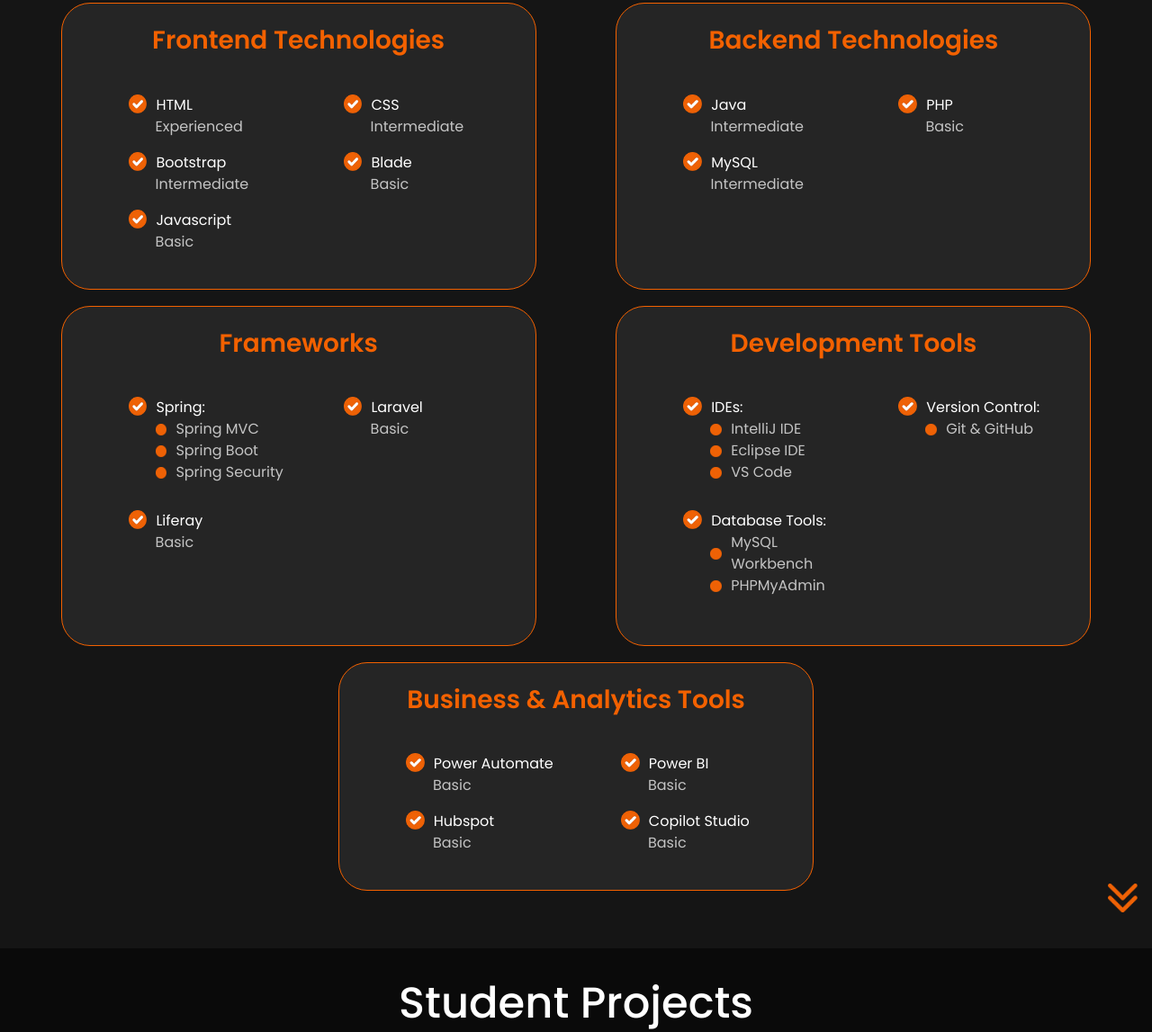
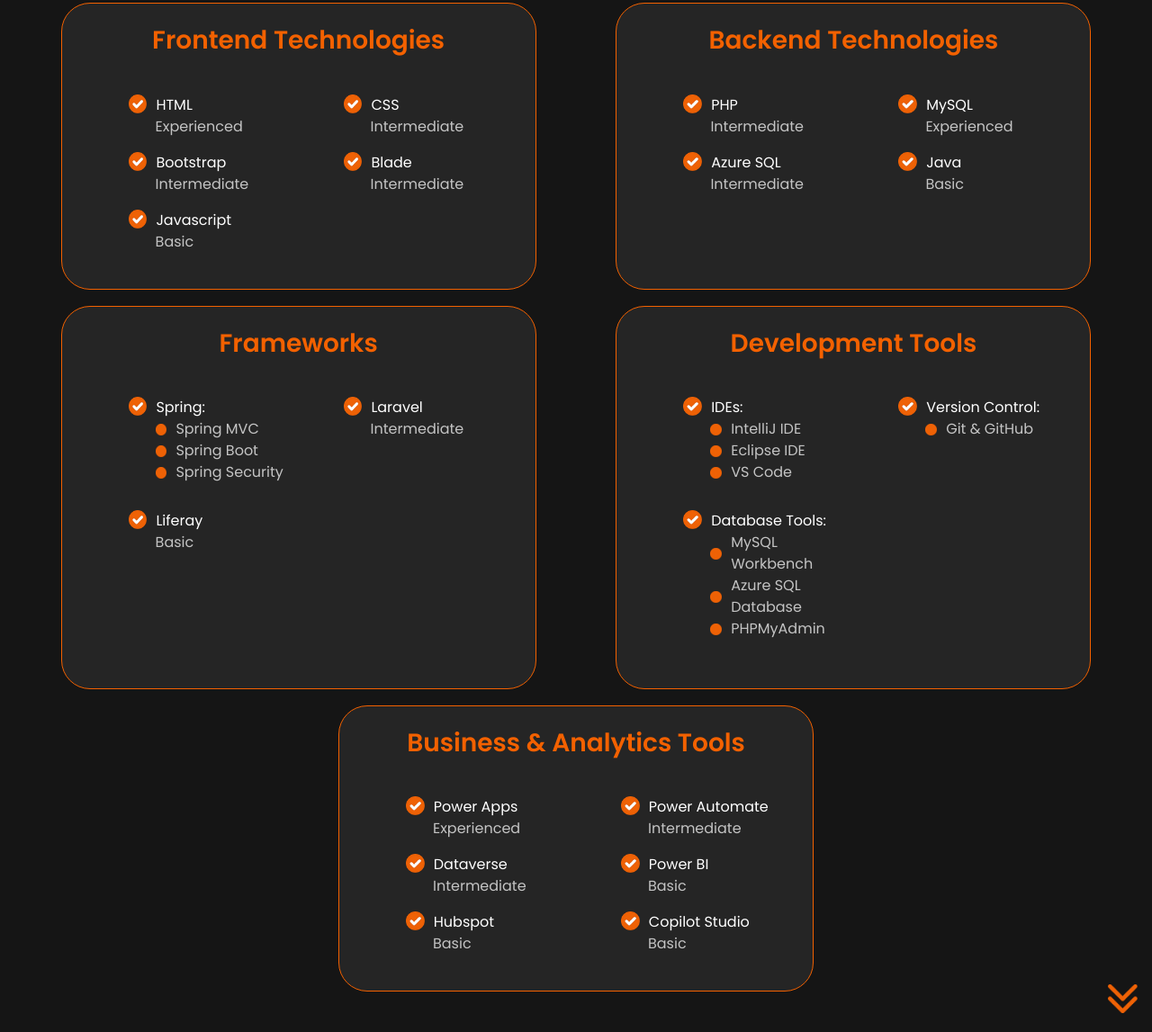
Before and after one commit to JeDo5410/J.E.O-Portfolio, a website: page index.html in a window 1280 px wide. Shown: the part 1807-2954 px from the top of the page at 90% size. Drawn offline with nearby package versions, Linux system fonts and the light colour scheme; some packages are replaced by stand-ins of ours; a script that the page names is missing.

Commit message:
update skill levels and add new skills in the Skills Section

```diff
--- a/index.html
+++ b/index.html
@@ -168,7 +168,7 @@
                             <div class="col skills-container">
                                 <img src="./assets/checkmark-orange.png" alt="orange checkmark" class="checkmark-orange">
                                 <span>Blade</span>
-                                <p>Basic</p>
+                                <p>Intermediate</p>
                             </div>
                             <div class="col skills-container">
                                 <img src="./assets/checkmark-orange.png" alt="orange checkmark" class="checkmark-orange">
@@ -184,18 +184,23 @@
                         <div class="row row-cols-2">
                             <div class="col skills-container">
                                 <img src="./assets/checkmark-orange.png" alt="orange checkmark" class="checkmark-orange">
-                                <span>Java</span>
+                                <span>PHP</span>
                                 <p>Intermediate</p>
                             </div>
                             <div class="col skills-container">
                                 <img src="./assets/checkmark-orange.png" alt="orange checkmark" class="checkmark-orange">
-                                <span>PHP</span>
-                                <p>Basic</p>
+                                <span>MySQL</span>
+                                <p>Experienced</p>
                             </div>
                             <div class="col skills-container">
                                 <img src="./assets/checkmark-orange.png" alt="orange checkmark" class="checkmark-orange">
-                                <span>MySQL</span>
+                                <span>Azure SQL</span>
                                 <p>Intermediate</p>
+                            </div>
+                            <div class="col skills-container">
+                                <img src="./assets/checkmark-orange.png" alt="orange checkmark" class="checkmark-orange">
+                                <span>Java</span>
+                                <p>Basic</p>
                             </div>
                         </div>
                     </div>
@@ -225,7 +230,7 @@
                             <div class="col skills-container">
                                 <img src="./assets/checkmark-orange.png" alt="orange checkmark" class="checkmark-orange">
                                 <span>Laravel</span>
-                                <p>Basic</p>
+                                <p>Intermediate</p>
                             </div>
                             <div class="col skills-container">
                                 <img src="./assets/checkmark-orange.png" alt="orange checkmark" class="checkmark-orange">
@@ -278,6 +283,10 @@
                                     </div>
                                     <div class="specified-skill">
                                         <img src="./assets/bulletpoint-orange.png" alt="orange bullet point" class="orange-bullet">
+                                        <p>Azure SQL Database</p>
+                                    </div>
+                                    <div class="specified-skill">
+                                        <img src="./assets/bulletpoint-orange.png" alt="orange bullet point" class="orange-bullet">
                                         <p>PHPMyAdmin</p>
                                     </div>
                                 </div>
@@ -291,8 +300,18 @@
                         <div class="row row-cols-2">
                             <div class="col skills-container power-automate">
                                 <img src="./assets/checkmark-orange.png" alt="orange checkmark" class="checkmark-orange">
+                                <span>Power Apps</span>
+                                <p>Experienced</p>
+                            </div>
+                            <div class="col skills-container power-automate">
+                                <img src="./assets/checkmark-orange.png" alt="orange checkmark" class="checkmark-orange">
                                 <span>Power Automate</span>
-                                <p>Basic</p>
+                                <p>Intermediate</p>
+                            </div>
+                            <div class="col skills-container">
+                                <img src="./assets/checkmark-orange.png" alt="orange checkmark" class="checkmark-orange">
+                                <span>Dataverse</span>
+                                <p>Intermediate</p>
                             </div>
                             <div class="col skills-container">
                                 <img src="./assets/checkmark-orange.png" alt="orange checkmark" class="checkmark-orange">
```
